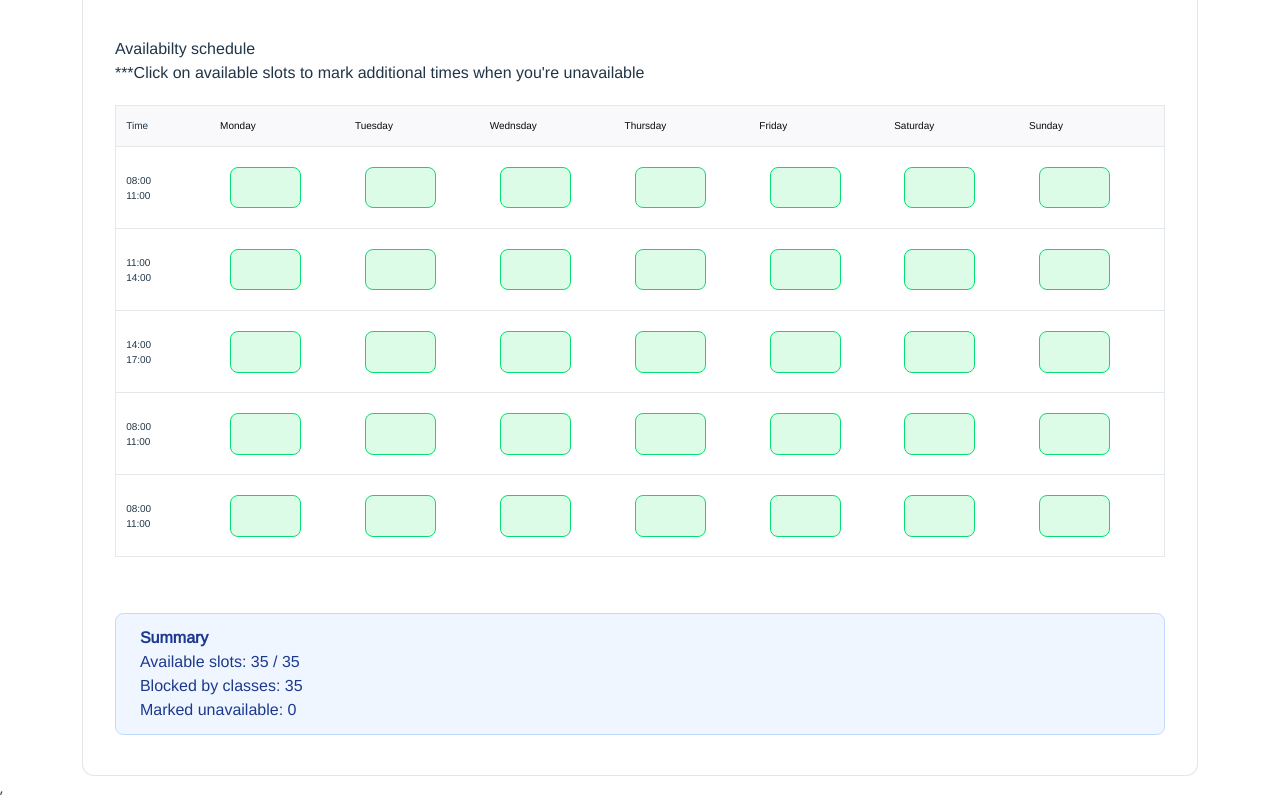
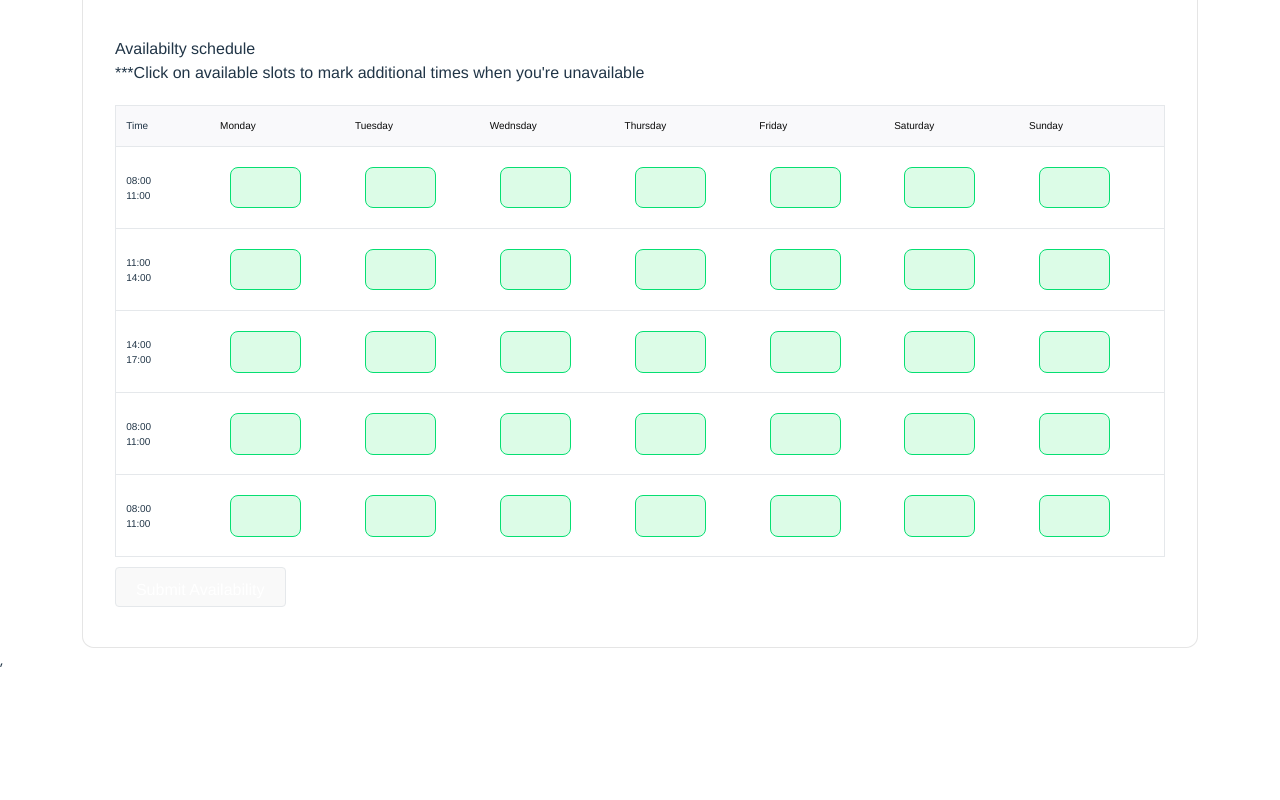
Before and after one commit to mothibimalebana/lab-work-planner, a React (Vite) app: page /app/form in a window 1280 px wide. Shown: the part 1287-2087 px from the top of the page. After the commit the page ends 1959 px from the top, so only its background shows below. Built offline with nearby package versions, Linux system fonts and the light colour scheme.

Commit message:
feat: added submit button

```diff
--- a/src/pages/Form.tsx
+++ b/src/pages/Form.tsx
@@ -275,11 +275,15 @@ function Registration(){
                                 </tbody>
                             </table>
                         </div>
-                        <div className="summary mt-14 px-6 py-3 rounded-[0.52263rem] bg-[#EFF6FF] border border-solid border-[#BEDBFF] text-[#1C398E]">
+
+                        {/* <div className="summary mt-14 px-6 py-3 rounded-[0.52263rem] bg-[#EFF6FF] border border-solid border-[#BEDBFF] text-[#1C398E]">
                             <h4 className="font-bold">Summary</h4>
                             <p>Available slots: {freeSlots} / 35</p>
                             <p>Blocked by classes: {classes}</p>
                             <p>Marked unavailable: {marked}</p>
+                        </div> */}
+                        <div className="submit mt-2.5">
+                            <button className="bg-[#337E89] px-3 py-1 text-white">Submit Availability</button>
                         </div>
                     </div>
                 </form>
```
